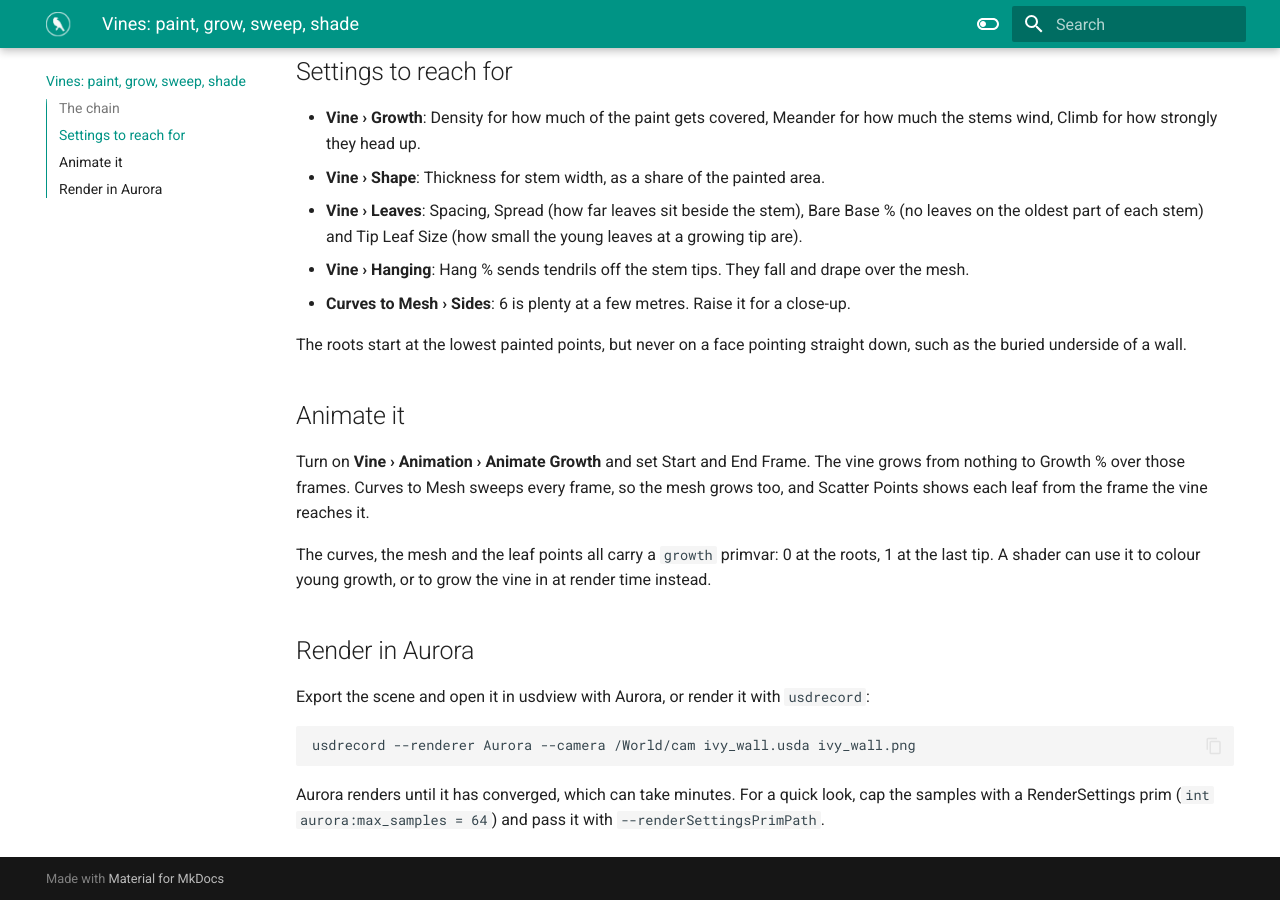
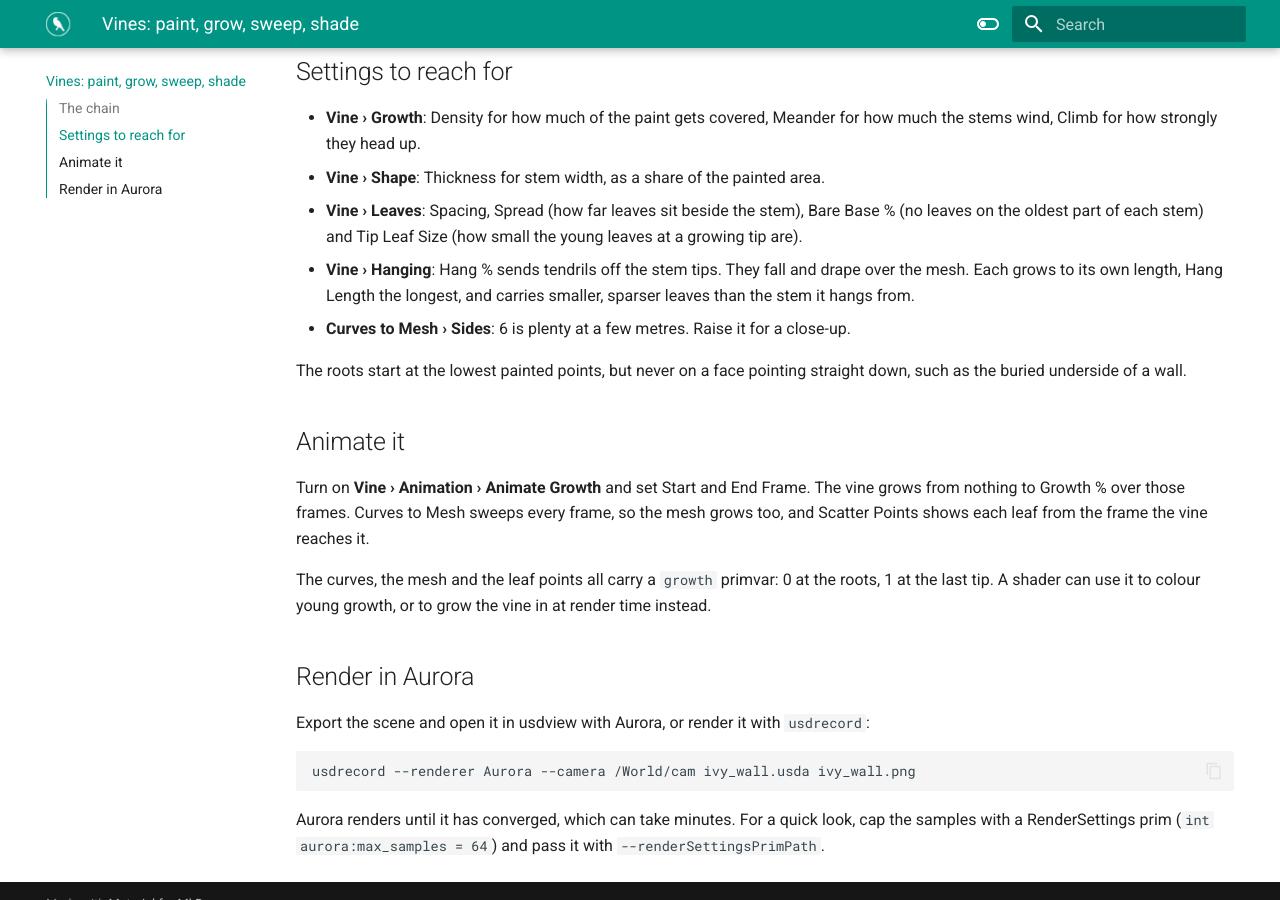
Before and after one commit to HuginStudios/usd_chunks, an MkDocs documentation site: the page built from docs/vines.md, in a window 1280 px wide and 900 px high, scrolled down 898 px. Built offline with MkDocs 1.6.1 and Material for MkDocs 9.7.7, drawn with Linux system fonts in a browser that asks for light colours; the version menu is left out.

Commit message:
📝 Vine docs: tendril lengths and leaves
Say that tendrils now grow to their own lengths and carry smaller,
sparser leaves, so Hang Length reads as the longest, not every one.

```diff
--- a/docs/vines.md
+++ b/docs/vines.md
@@ -35,7 +35,8 @@ USD_CHUNK_DIRS=chunks python examples/scripts/ivy_wall.py
   (no leaves on the oldest part of each stem) and Tip Leaf Size (how small the young
   leaves at a growing tip are).
 - **Vine › Hanging**: Hang % sends tendrils off the stem tips. They fall and drape over
-  the mesh.
+  the mesh. Each grows to its own length, Hang Length the longest, and carries smaller,
+  sparser leaves than the stem it hangs from.
 - **Curves to Mesh › Sides**: 6 is plenty at a few metres. Raise it for a close-up.
 
 The roots start at the lowest painted points, but never on a face pointing straight down,
```
